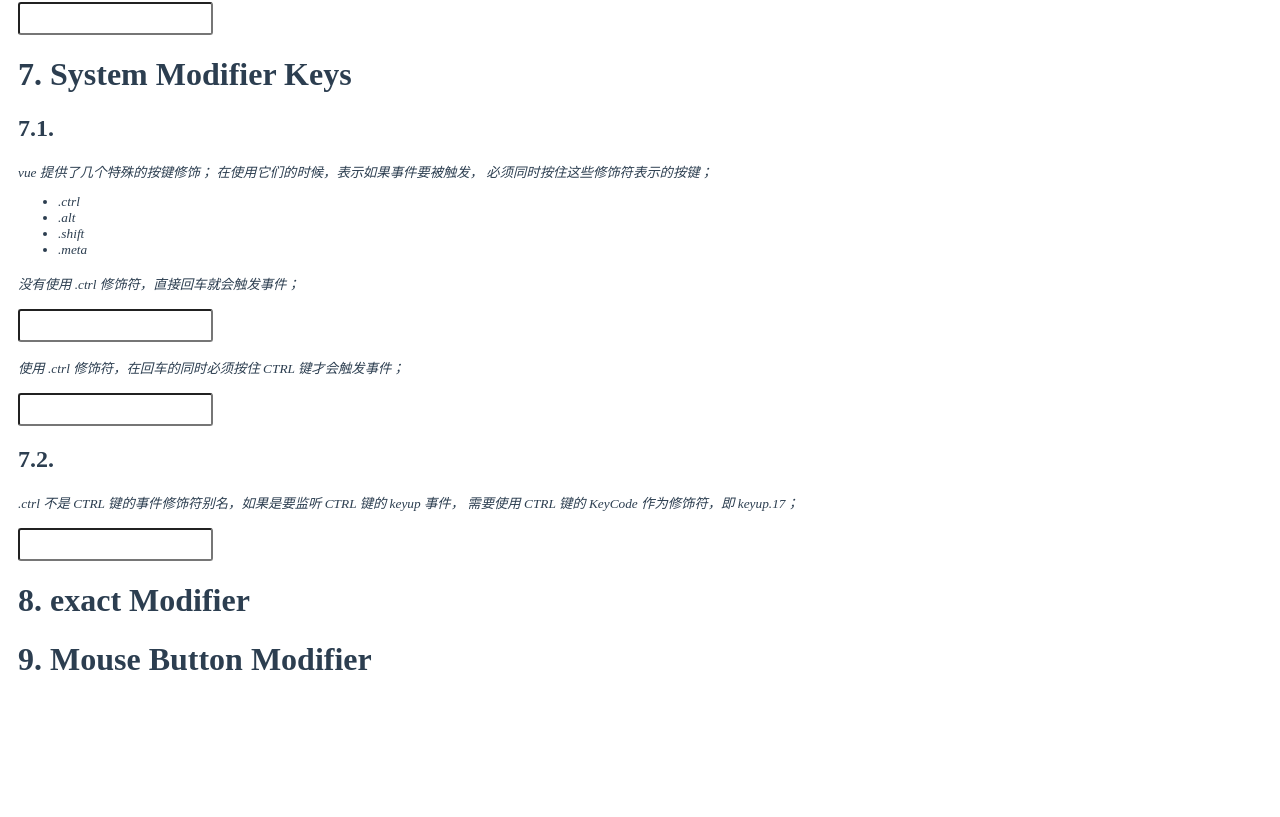
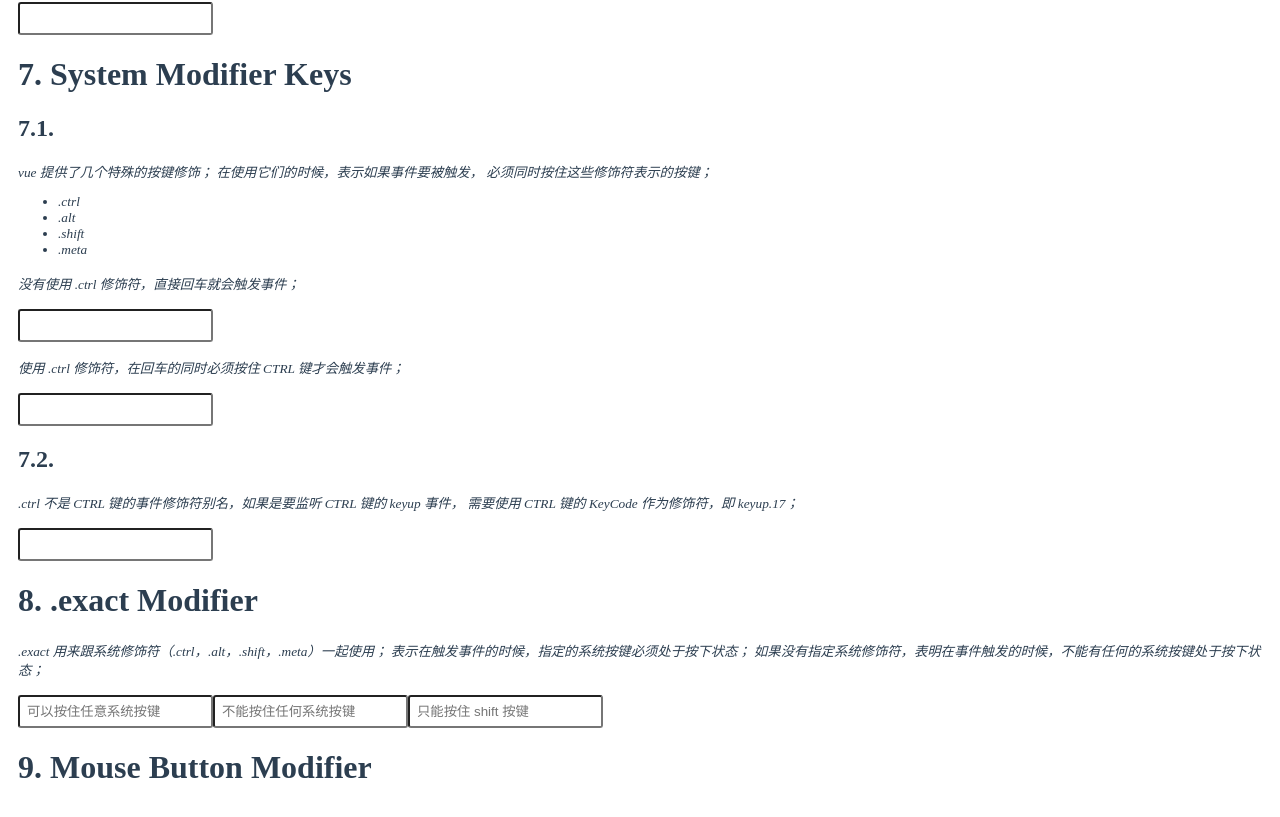
Before and after one commit to luotaoyeah/learning-vue, a Vue app: page /#/guide/event-handling in a window 1280 px wide. Shown: the part 3468-4285 px from the top of the page. Before the commit the page ends 4185 px from the top, so only its background shows below. Built offline with nearby package versions, Linux system fonts and the light colour scheme.

Commit message:
event handling: .exact modifier

```diff
--- a/src/doc/guide/event-handling/event-exact-modifier.vue
+++ b/src/doc/guide/event-handling/event-exact-modifier.vue
@@ -1,5 +1,32 @@
 <template>
-  <div><h1>8. exact Modifier</h1>
+  <div><h1>8. .exact Modifier</h1>
+    <p>
+      <small>
+        <i>
+          .exact 用来跟系统修饰符（.ctrl，.alt，.shift，.meta）一起使用；
+          表示在触发事件的时候，指定的系统按键必须处于按下状态；
+          如果没有指定系统修饰符，表明在事件触发的时候，不能有任何的系统按键处于按下状态；
+        </i>
+      </small>
+    </p>
+    <input
+      style="padding: 7px;border-radius: 3px;"
+      type="text"
+      placeholder="可以按住任意系统按键"
+      @keyup.enter="handleKeyUp01"
+    />
+    <input
+      style="padding: 7px;border-radius: 3px;"
+      type="text"
+      placeholder="不能按住任何系统按键"
+      @keyup.enter.exact="handleKeyUp01"
+    />
+    <input
+      style="padding: 7px;border-radius: 3px;"
+      type="text"
+      placeholder="只能按住 shift 按键"
+      @keyup.enter.shift.exact="handleKeyUp01"
+    />
   </div>
 </template>
 <script>
@@ -7,7 +34,13 @@ export default {
   data() {
     return {};
   },
-  methods: {}
+  methods: {
+    handleKeyUp01(e) {
+      if (e) {
+        alert(e.code);
+      }
+    }
+  }
 };
 </script>
 <style scoped>
```
